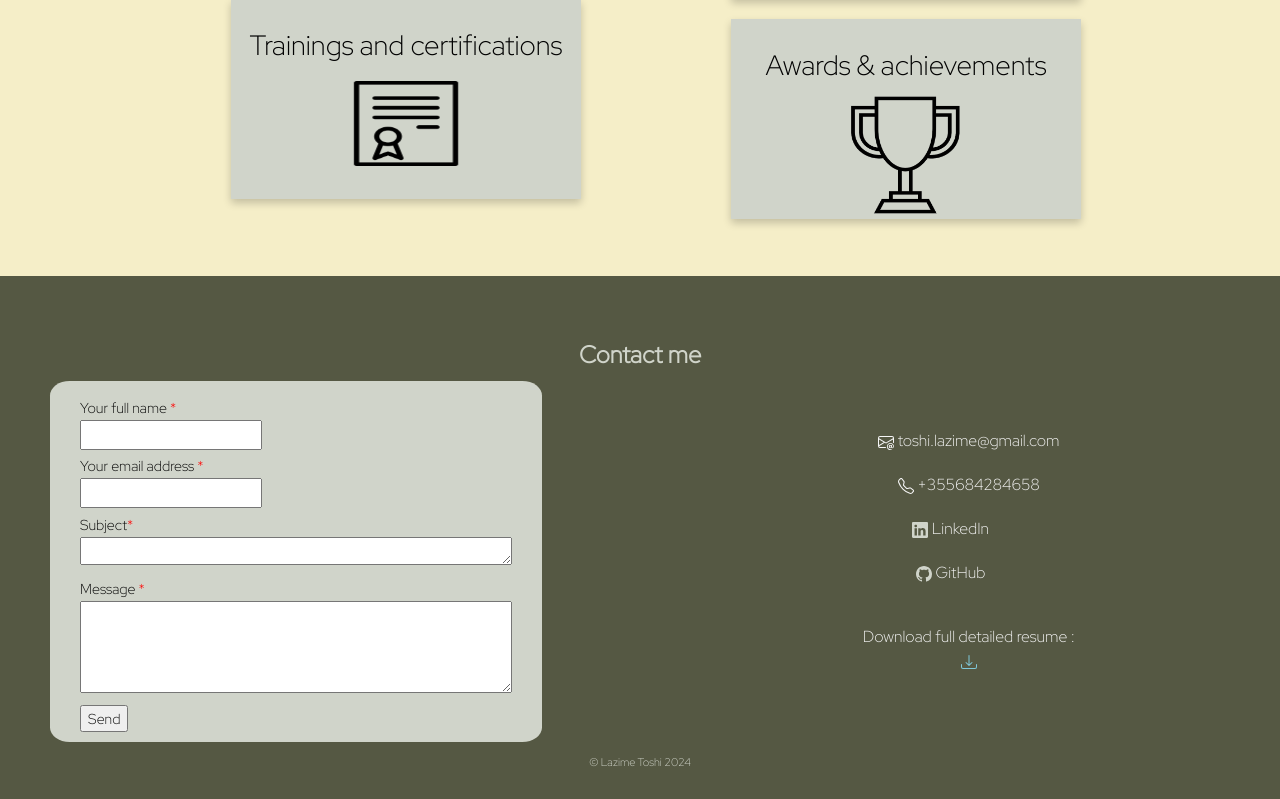
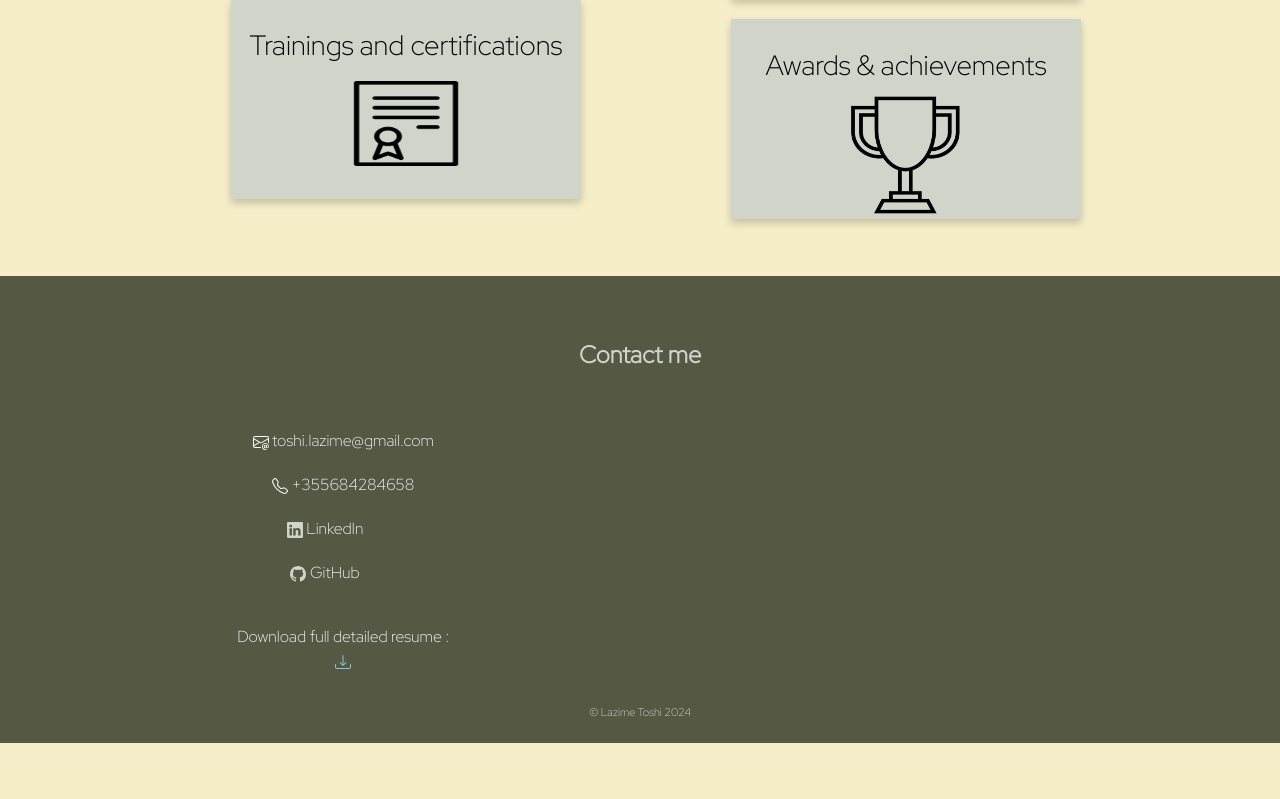
Before and after one commit to latolatto/resume, a PHP site: page / in a window 1280 px wide. Shown: the part 2763-3562 px from the top of the page. After the commit the page ends 3506 px from the top, so only its background shows below. Run offline with PHP 8.4, Linux system fonts and the light colour scheme; some libraries are stand-ins or nearby versions; some web fonts are replaced.

Commit message:
quick fixes after form

```diff
--- a/index.html
+++ b/index.html
@@ -191,29 +191,6 @@
     </div>
     <div class="rreshti4 rreshti4-container item"id="five" style="padding-bottom:0;margin-bottom:0;">
       <div style="grid-column: span 2;"><h4 style="text-align: center;font-weight: 600;padding-top: 45px;padding-bottom: 0;margin-bottom: 0;">Contact me </h4></div>
-      <div class="forma">
-        <!--form-->
-        <form class="contact-form" method="POST" action="https://api.web3forms.com/submit" >
-          <input type="hidden" name="access_key" value="ebe59053-0f8d-457f-8f05-d9c7b5b2b02a">
-          <label class="label ">Your full name <span style="color:red; ">*</span></label>
-          <br>
-          <input class="input-form fname" type="text" name="fname" required>
-          <p style="font-size:0.2rem;"><br></p>
-          <label class="label">Your email address <span style="color:red; ">*</span></label>
-          <br>
-          <input class="input-form"type="email" name="email" required>
-          <p style="font-size:0.2rem;"><br></p>
-          <label class="label">Subject<span style="color:red; ">*</span> </label>
-          <br>
-          <textarea class="input-form label"type="text" name="subject" style="width:100%;" rows="1" required maxlength="200"></textarea>
-          <p style="font-size:0.2rem;"><br></p>
-          <label class="label">Message <span style="color:red; ">*</span></label>
-          <br>
-          <textarea class="input-form label"type="text" name="message" style="width:100%;" rows="4" required maxlength="3000"></textarea>
-          <p style="font-size:0.2rem;"><br></p>
-          <input class="input-form" type="submit" name="submit" Value="Send" style="font-size:0.9rem;">
-         </form>
-       </div>
       <div class="contact-div"style="position:relative">
         <ul class="contact-ul">
          <li  class="contact"><svg xmlns="http://www.w3.org/2000/svg" width="16" height="16" fill="currentColor" class="bi bi-envelope-at" viewBox="0 0 16 16"> <path d="M2 2a2 2 0 0 0-2 2v8.01A2 2 0 0 0 2 14h5.5a.5.5 0 0 0 0-1H2a1 1 0 0 1-.966-.741l5.64-3.471L8 9.583l7-4.2V8.5a.5.5 0 0 0 1 0V4a2 2 0 0 0-2-2H2Zm3.708 6.208L1 11.105V5.383l4.708 2.825ZM1 4.217V4a1 1 0 0 1 1-1h12a1 1 0 0 1 1 1v.217l-7 4.2-7-4.2Z"/> <path d="M14.247 14.269c1.01 0 1.587-.857 1.587-2.025v-.21C15.834 10.43 14.64 9 12.52 9h-.035C10.42 9 9 10.36 9 12.432v.214C9 14.82 10.438 16 12.358 16h.044c.594 0 1.018-.074 1.237-.175v-.73c-.245.11-.673.18-1.18.18h-.044c-1.334 0-2.571-.788-2.571-2.655v-.157c0-1.657 1.058-2.724 2.64-2.724h.04c1.535 0 2.484 1.05 2.484 2.326v.118c0 .975-.324 1.39-.639 1.39-.232 0-.41-.148-.41-.42v-2.19h-.906v.569h-.03c-.084-.298-.368-.63-.954-.63-.778 0-1.259.555-1.259 1.4v.528c0 .892.49 1.434 1.26 1.434.471 0 .896-.227 1.014-.643h.043c.118.42.617.648 1.12.648Zm-2.453-1.588v-.227c0-.546.227-.791.573-.791.297 0 .572.192.572.708v.367c0 .573-.253.744-.564.744-.354 0-.581-.215-.581-.8Z"/></svg>  toshi.lazime@gmail.com</li>
@@ -242,7 +219,6 @@
       </div>
     </div>
   </div>
-  <script src="https://web3forms.com/client/script.js" async defer></script>
   <script src="https://ajax.googleapis.com/ajax/libs/jquery/3.7.1/jquery.min.js"></script>
   <script src="https://cdn.jsdelivr.net/npm/bootstrap@5.3.2/dist/js/bootstrap.bundle.min.js" integrity="sha384-C6RzsynM9kWDrMNeT87bh95OGNyZPhcTNXj1NW7RuBCsyN/o0jlpcV8Qyq46cDfL" crossorigin="anonymous"></script>
   <script>document.getElementById("year").innerHTML = new Date().getFullYear();</script>
--- a/style.css
+++ b/style.css
@@ -56,7 +56,7 @@ body{
     margin-left:0;
     margin-right:0;
     height:500px;
-    z-index: 9;
+    z-index: -9;
     margin-bottom: 30px;
 }
 
```
Also changed, not shown: index.js (line endings or trailing spaces).
